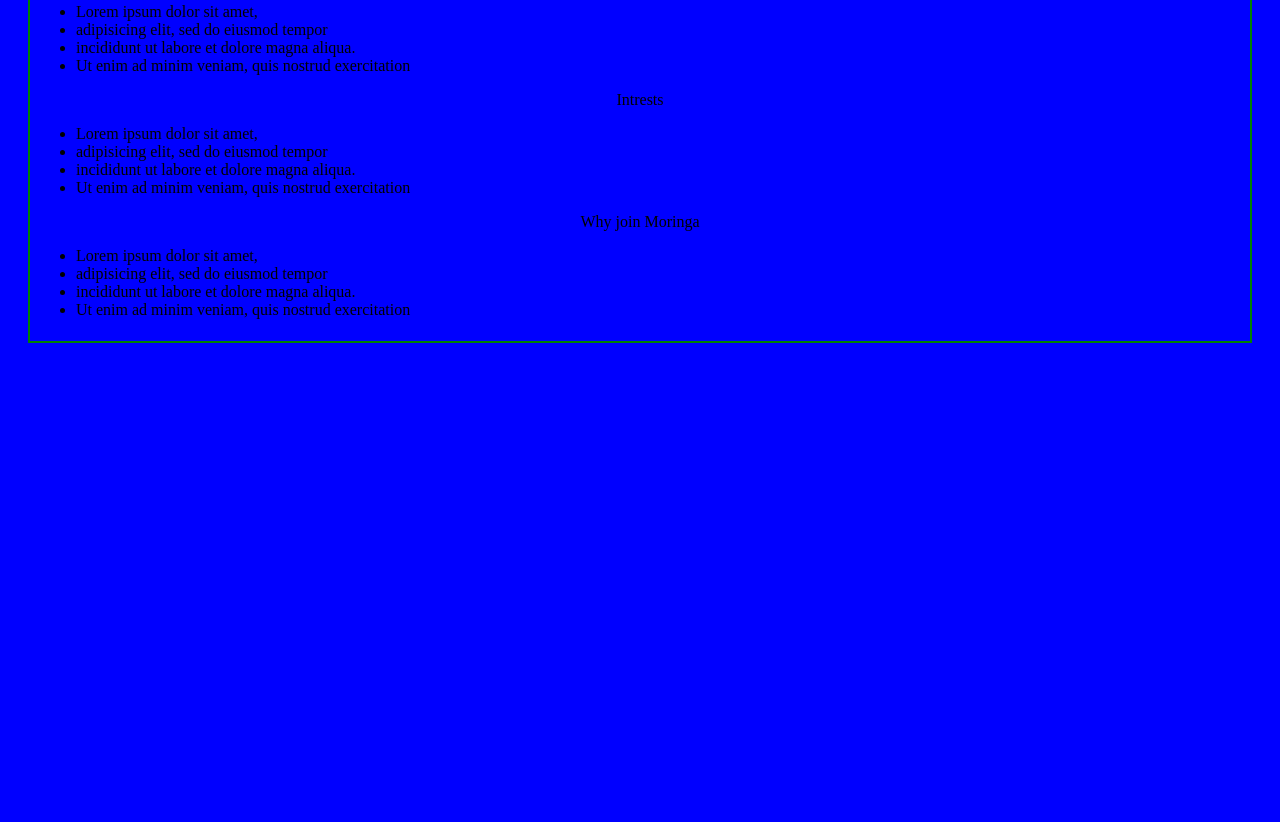
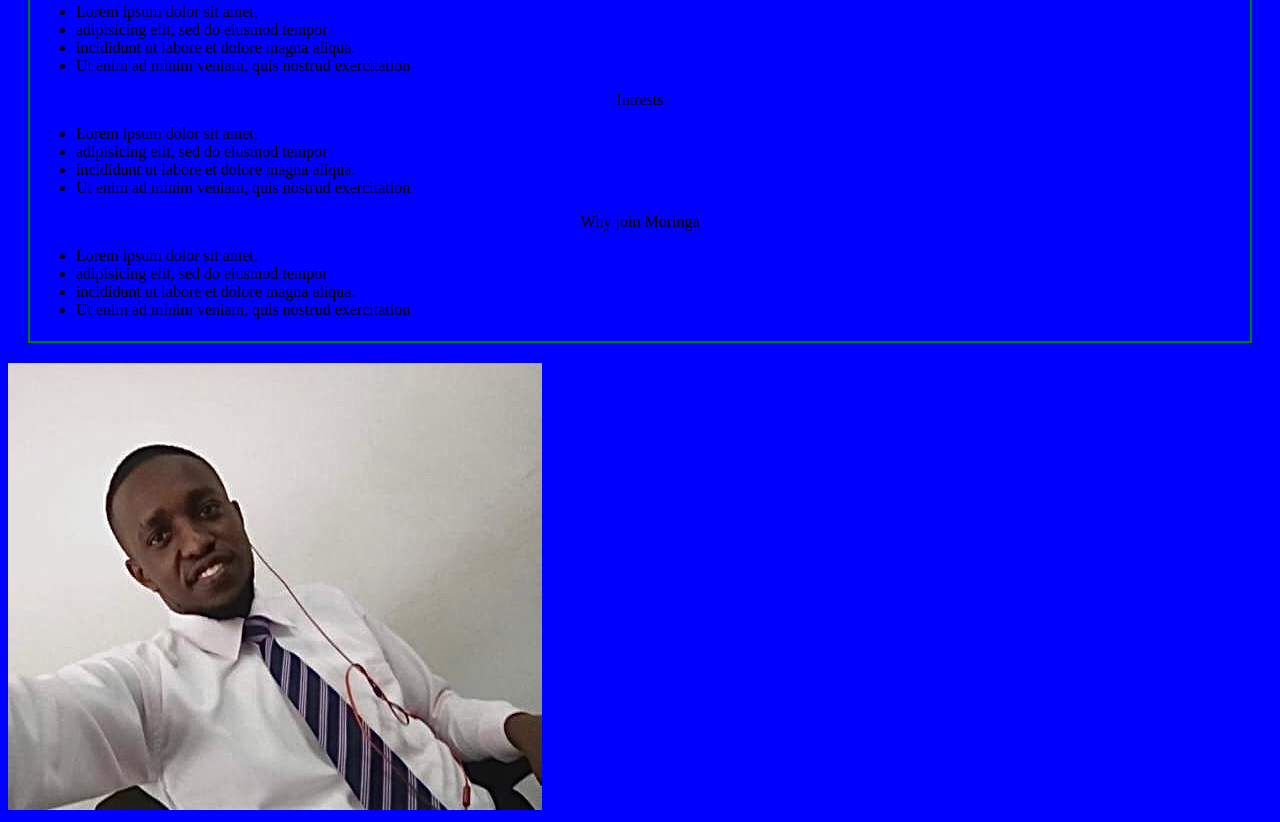
Before and after one commit to Jaloch-glitch/1st-ip, a plain HTML site: page index.html in a window 1280 px wide. Shown: the part 342-1164 px from the top of the page. Before the commit the page ends 800 px from the top, so only its background shows below. Drawn offline with Linux system fonts and the light colour scheme.

Commit message:
add image, my portfolio image

```diff
--- a/index.html
+++ b/index.html
@@ -42,6 +42,8 @@
            <li>Ut enim ad minim veniam, quis nostrud exercitation</li>
         </ul></div>
 
+        <img src="images/felix.jpg" alt="An image of Felix">
+
 
 
 </body>
```
